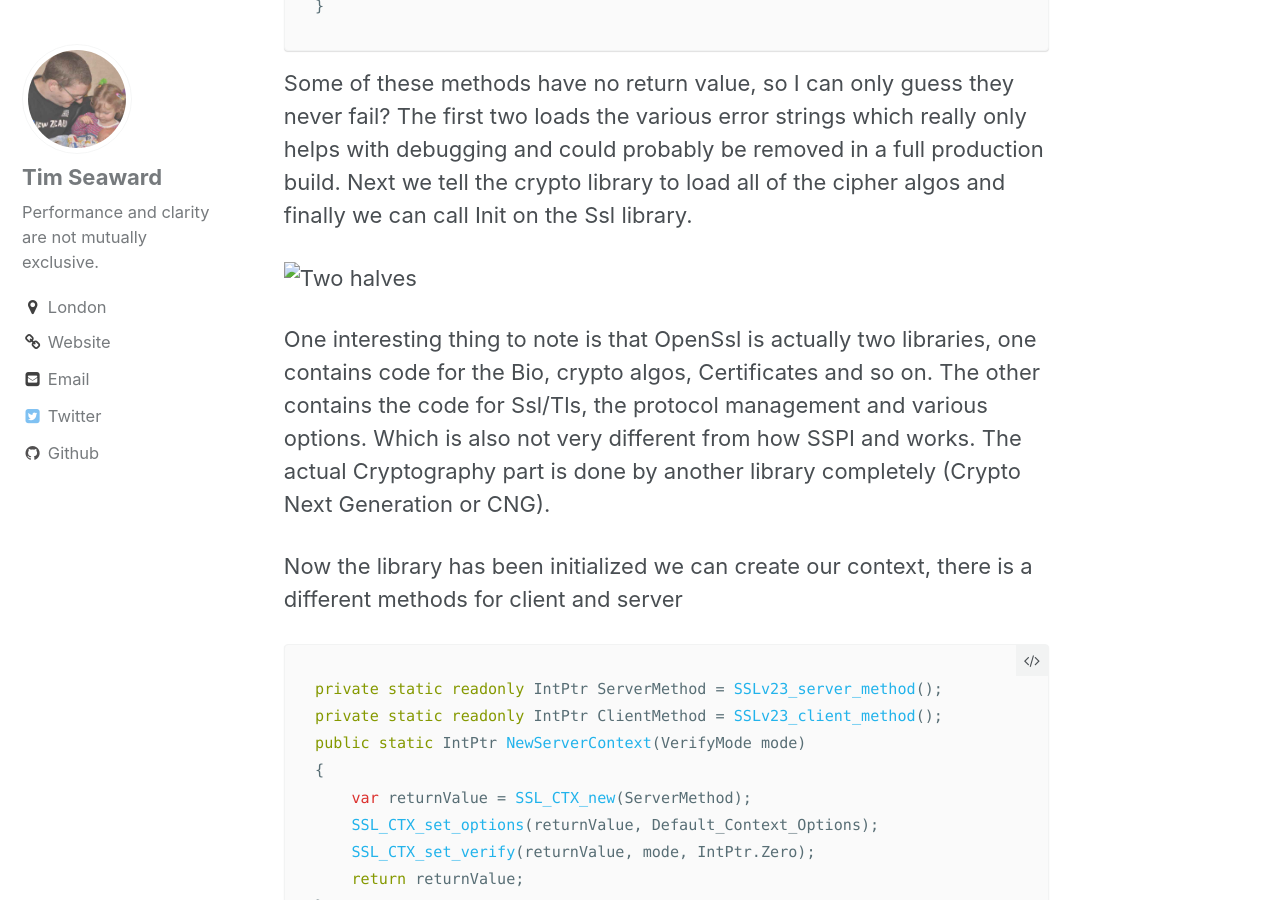
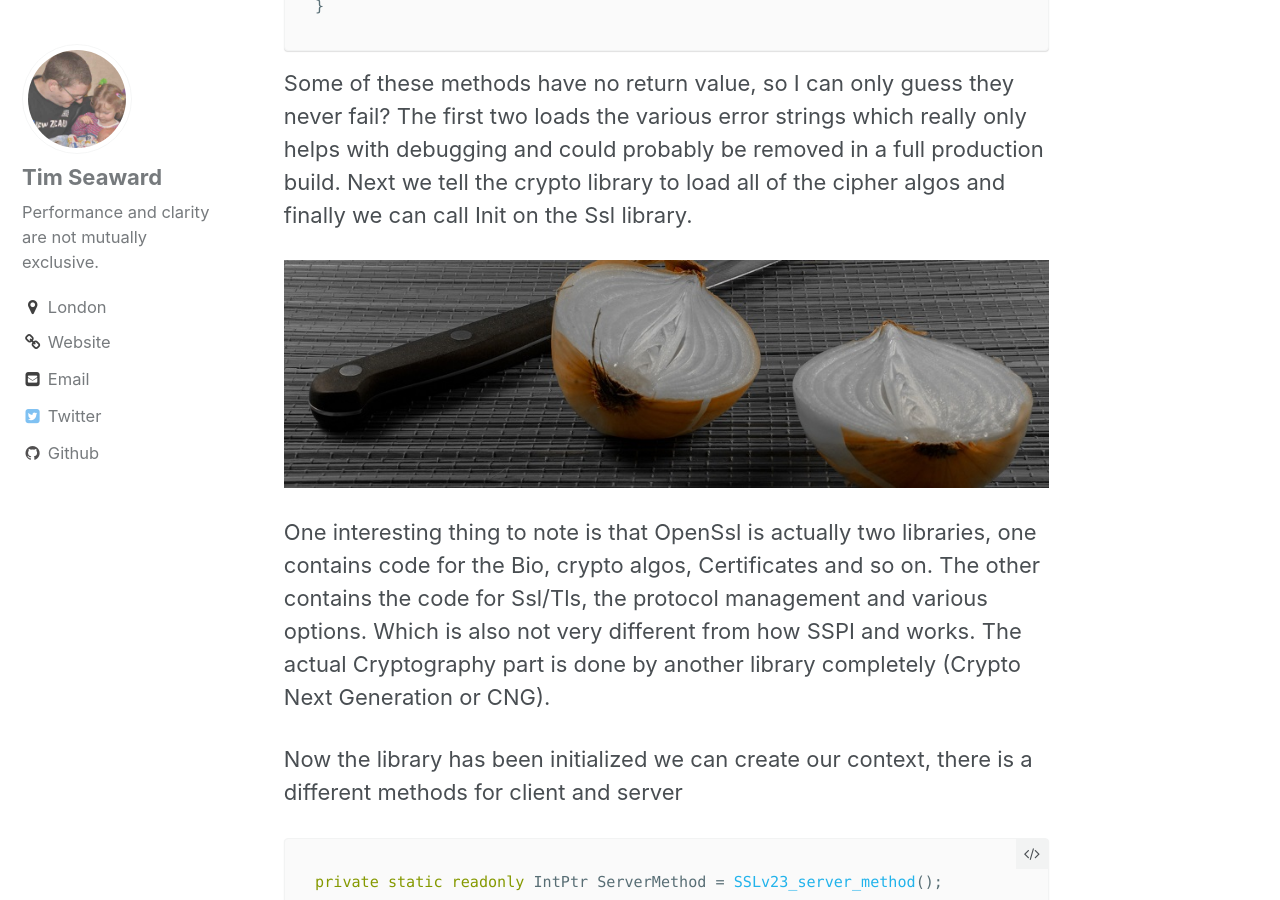
Before and after one commit to cetusfinance/cetusfinance.github.io, a Jekyll site: the page built from _posts/tim/2016-11-26-Part-3-Pipelines-OpenSsl.md, in a window 1280 px wide and 900 px high, scrolled down 3226 px. Built offline with Jekyll 4.4.1, drawn with Linux system fonts in a browser that asks for light colours; comment, search, counter and statistics services are not loaded.

Commit message:
fix image link

```diff
--- a/_posts/tim/2016-11-26-Part-3-Pipelines-OpenSsl.md
+++ b/_posts/tim/2016-11-26-Part-3-Pipelines-OpenSsl.md
@@ -77,7 +77,7 @@ public static void Init()
 Some of these methods have no return value, so I can only guess they never fail? The first two loads the various error strings which really only helps with debugging and could
 probably be removed in a full production build. Next we tell the crypto library to load all of the cipher algos and finally we can call Init on the Ssl library.
 
-![Two halves](https://cetus.io/pipelinesopenssl/two.jpg)
+![Two halves](https://cetus.io/images/pipelinesopenssl/two.jpg)
 
 One interesting thing to note is that OpenSsl is actually two libraries, one contains code for the Bio, crypto algos, Certificates and so on. The other contains the code for
 Ssl/Tls, the protocol management and various options. Which is also not very different from how SSPI and works. The actual Cryptography part is done by another library completely (Crypto Next Generation or CNG).
```
